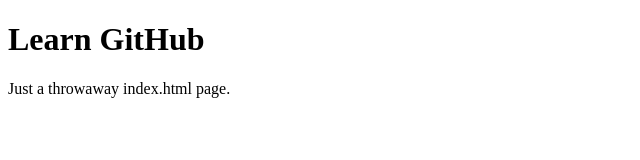
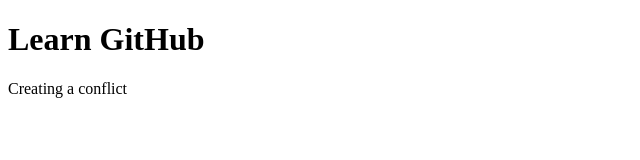
Before and after one commit to ElenaG518/learn-github, a plain HTML site: page index.html in a window 1280 px wide. Shown: the whole page, without its empty margins (0-640 px from the left). Drawn offline with Linux system fonts and the light colour scheme.

Commit message:
edited html

```diff
--- a/index.html
+++ b/index.html
@@ -5,6 +5,9 @@
 </head>
 <body>
   <h1>Learn GitHub</h1>
-  <p>Just a throwaway index.html page.</p>
+  <p>Creating a conflict</p>
+
+
+
 </body>
 </html>
```
